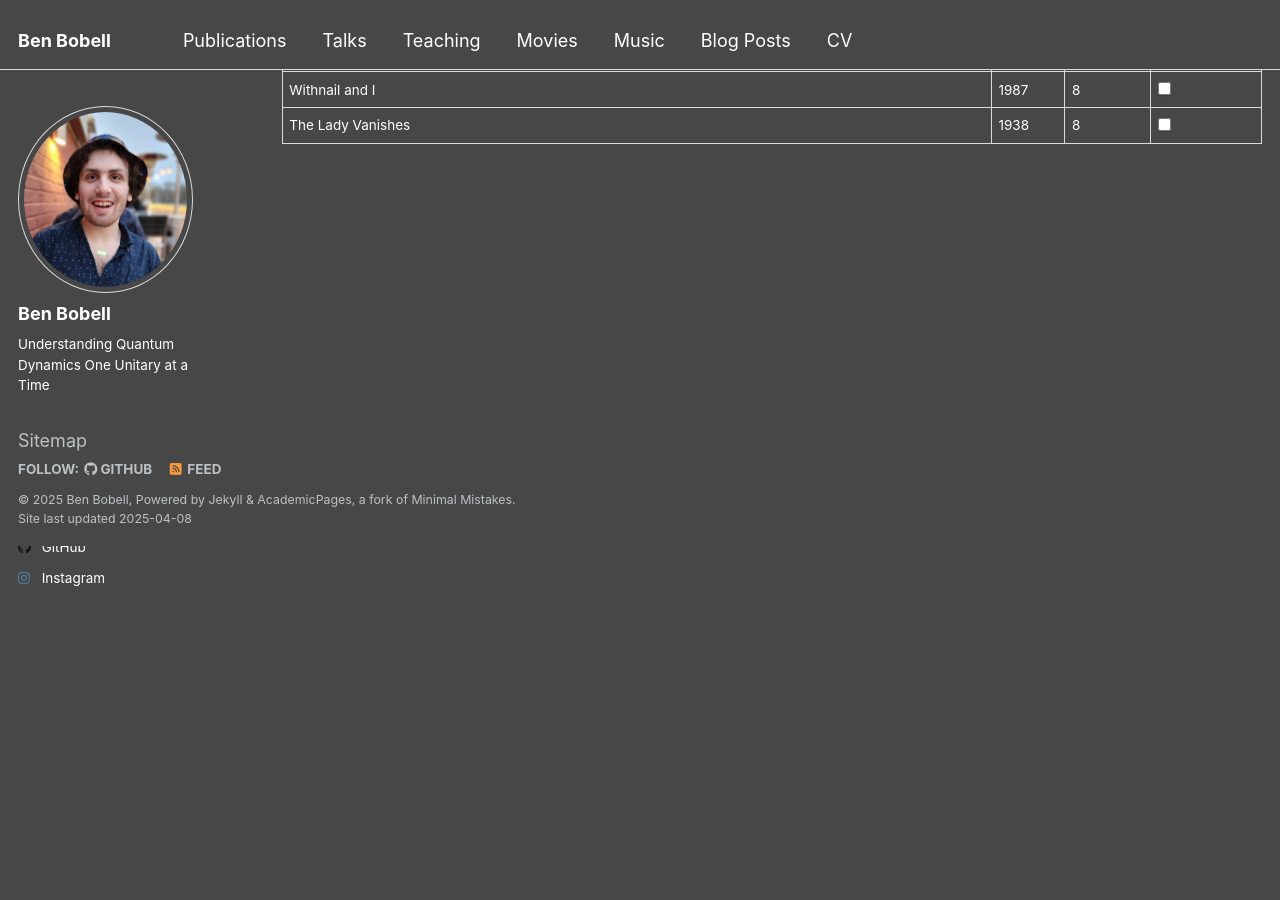
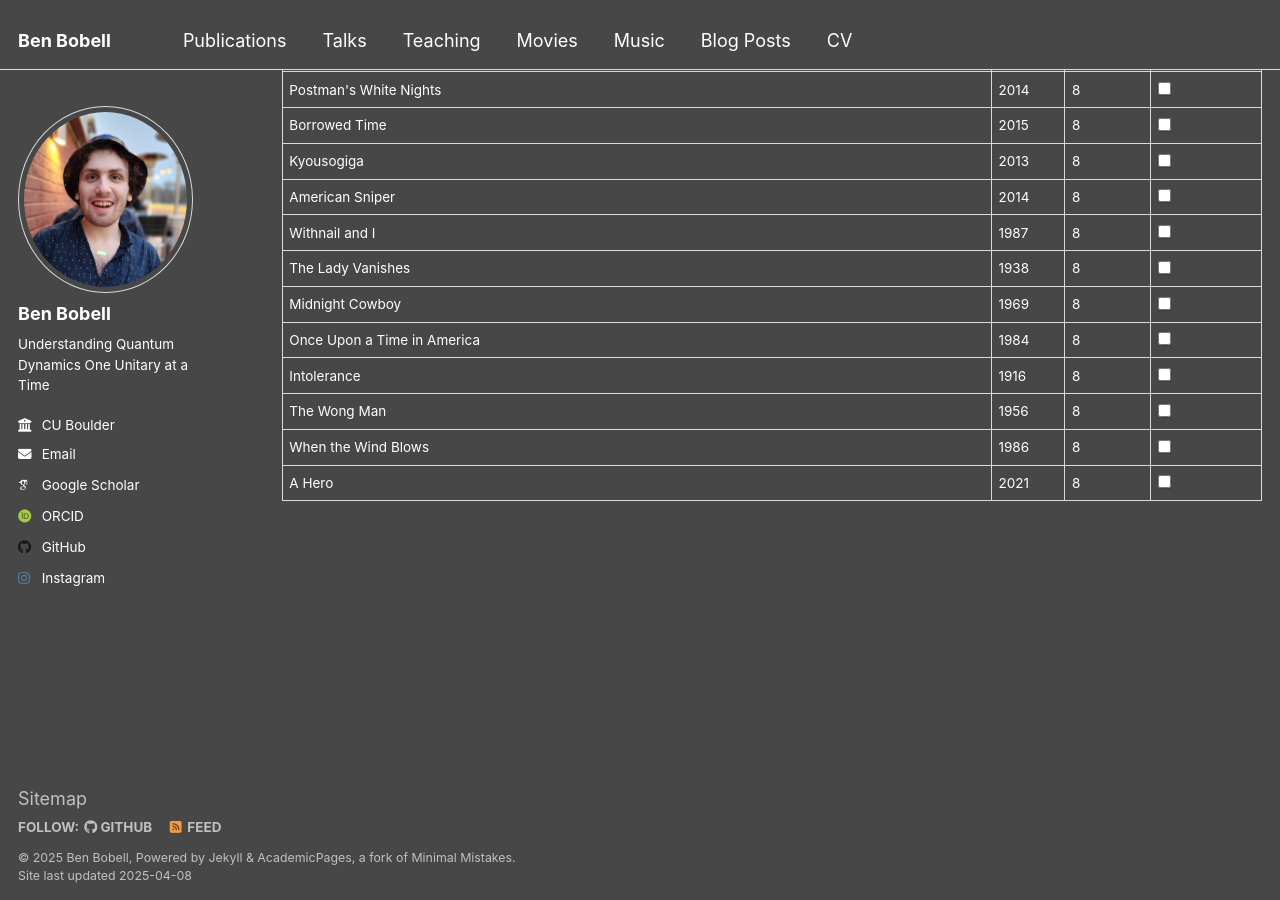
Before and after one commit to BenBobell00/BenBobell00.github.io, a Jekyll site: the page built from _pages/movies.html, in a window 1280 px wide and 900 px high, scrolled down 16692 px. Built offline with Jekyll 4.4.1, drawn with Linux system fonts in a browser that asks for light colours; some web fonts are replaced; before the commit the page ends 17238 px from its top, so only the background shows below that; some of the changed text lies outside the part shown.

Commit message:
Update movies.yml

```diff
--- a/_data/movies.yml
+++ b/_data/movies.yml
@@ -323,6 +323,10 @@ movies:
     year: 1992
     rating: 10
     watched: false
+  - title: "The Manchurian Candidate"
+    year: 1962
+    rating: 10
+    watched: false
   - title: "The Brutalist"
     year: 2024
     rating: 9
@@ -959,6 +963,18 @@ movies:
     year: 1957
     rating: 9
     watched: false
+  - title: "Touch of Evil"
+    year: 1958
+    rating: 9
+    watched: false
+  - title: "Fitzcarraldo"
+    year: 1982
+    rating: 9
+    watched: false
+  - title: "The Salesman"
+    year: 2016
+    rating: 9
+    watched: false
   - title: "Invincible"
     year: 2021
     rating: 8
@@ -1847,3 +1863,27 @@ movies:
     year: 1938
     rating: 8
     watched: false
+  - title: "Midnight Cowboy"
+    year: 1969
+    rating: 8
+    watched: false
+  - title: "Once Upon a Time in America"
+    year: 1984
+    rating: 8
+    watched: false
+  - title: "Intolerance"
+    year: 1916
+    rating: 8
+    watched: false
+  - title: "The Wong Man"
+    year: 1956
+    rating: 8
+    watched: false
+  - title: "When the Wind Blows"
+    year: 1986
+    rating: 8
+    watched: false
+  - title: "A Hero"
+    year: 2021
+    rating: 8
+    watched: false
```
